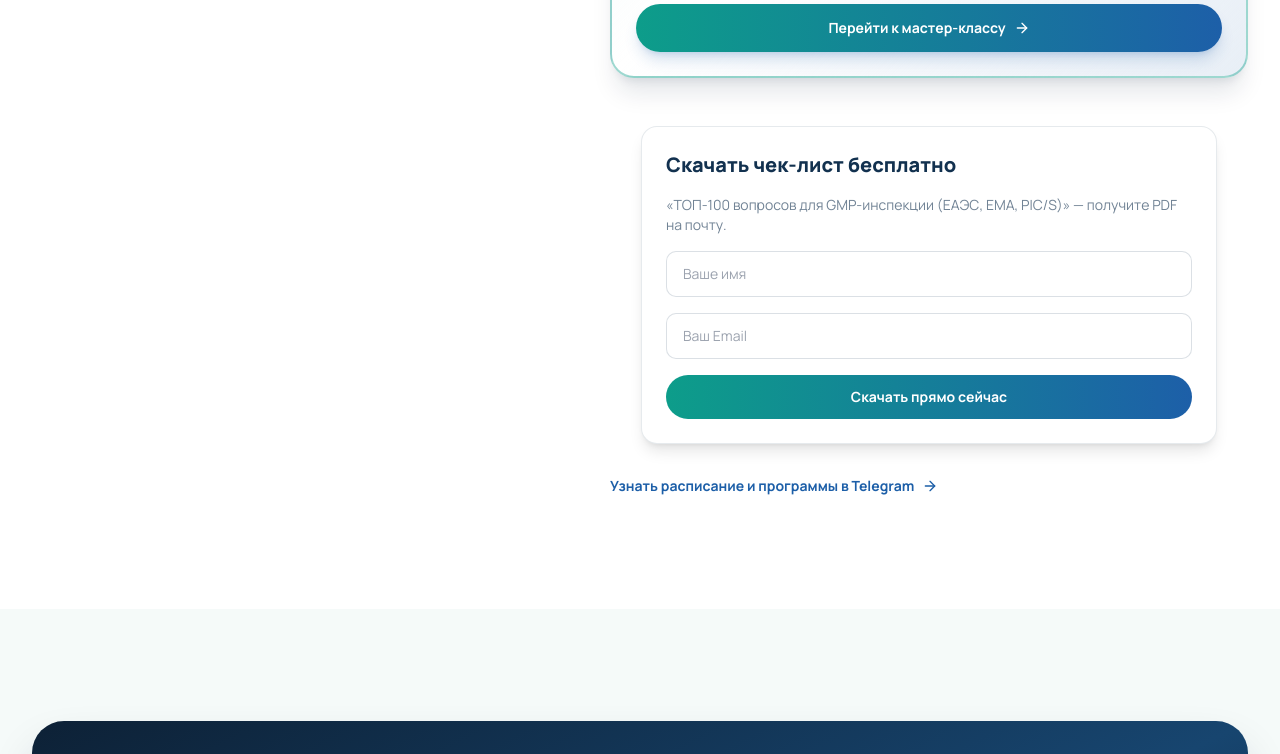
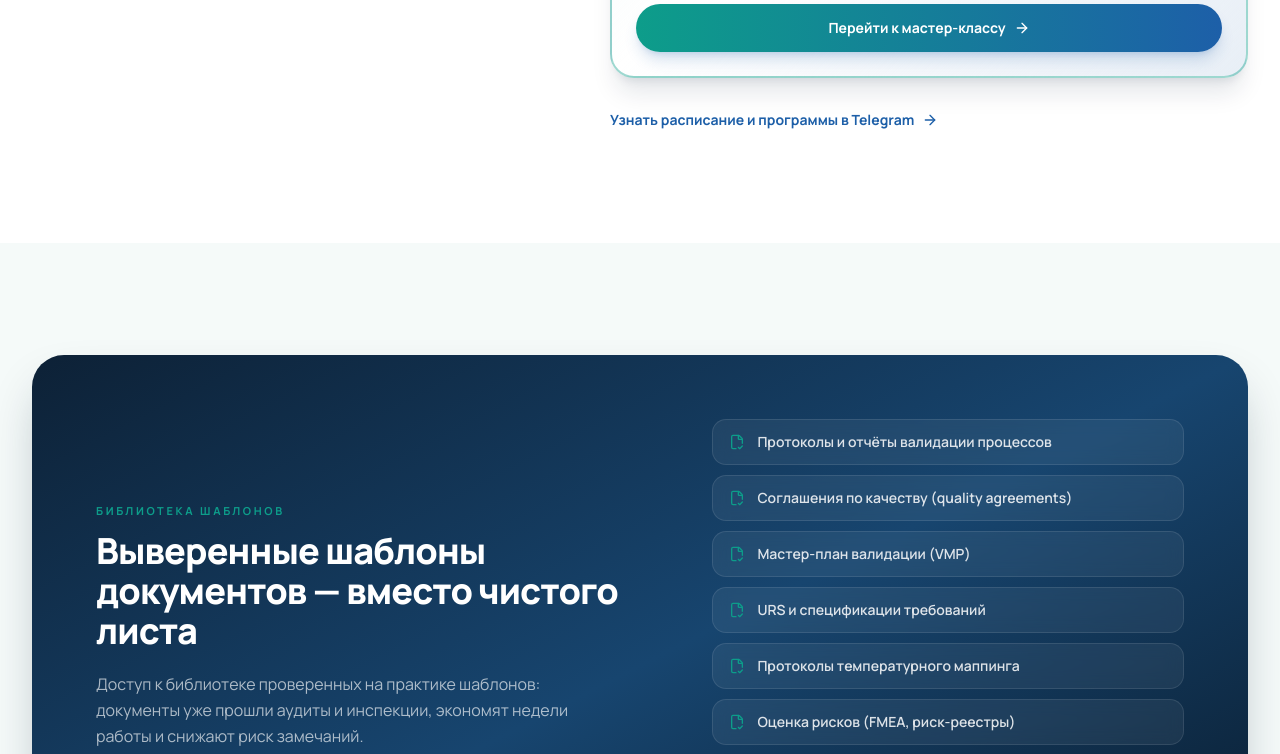
Before and after one commit to yelenagura33-droid/gxp-app-final-site, a React (Vite) app: page / in a window 1280 px wide. Shown: the part 5180-5934 px from the top of the page. Built offline with nearby package versions, Linux system fonts and the light colour scheme.

Commit message:
Move checklist to hero, remove from training

```diff
--- a/src/sections/Training.tsx
+++ b/src/sections/Training.tsx
@@ -1,7 +1,6 @@
 import { useEffect, useState } from "react";
 import { GraduationCap, UserRound, Video, ArrowRight, Bot, Clock, FileCheck, Zap, Users } from "lucide-react";
 import Reveal from "../components/Reveal";
-import ChecklistForm from "../components/ChecklistForm";
 
 const FORMATS = [
   {
@@ -21,7 +20,6 @@ const FORMATS = [
   },
 ];
 
-/** Компонент таймера обратного отсчёта */
 function CountdownTimer({ targetDate }: { targetDate: Date }) {
   const [timeLeft, setTimeLeft] = useState(targetDate.getTime() - Date.now());
 
@@ -56,7 +54,6 @@ function CountdownTimer({ targetDate }: { targetDate: Date }) {
 }
 
 export default function Training() {
-  // Дата и время начала мастер-класса (11 октября 2026, 12:00)
   const masterclassDate = new Date("2026-10-11T12:00:00");
 
   const METRICS = [
@@ -124,10 +121,9 @@ export default function Training() {
             ))}
           </div>
 
-          {/* Анонс мастер-класса с таймером и цифрами */}
+          {/* Анонс мастер-класса с таймером */}
           <Reveal delay={300}>
             <div className="mt-10 rounded-3xl border-2 border-brand-teal/40 bg-gradient-to-br from-brand-teal/10 via-white to-brand-blue/10 p-6 shadow-xl shadow-brand-navy/10">
-              {/* Бейдж */}
               <div className="flex items-center gap-3">
                 <span className="flex h-11 w-11 shrink-0 items-center justify-center rounded-xl bg-gradient-to-br from-brand-teal to-brand-blue text-white">
                   <Bot className="h-5 w-5" />
@@ -139,30 +135,22 @@ export default function Training() {
                 </div>
               </div>
 
-              {/* Заголовок */}
               <h3 className="mt-4 text-xl font-extrabold leading-tight text-brand-ink sm:text-2xl">
                 От блокнота к дашборду: ИИ-ассистенты в аудите поставщиков стерильных лекарственных препаратов
               </h3>
 
-              {/* Цифры */}
               <div className="mt-5 grid grid-cols-2 gap-3">
                 {METRICS.map((m) => (
-                  <div
-                    key={m.label}
-                    className="rounded-xl bg-white/80 p-3 shadow-sm"
-                  >
+                  <div key={m.label} className="rounded-xl bg-white/80 p-3 shadow-sm">
                     <div className="flex items-center gap-1.5 text-brand-teal">
                       <m.icon className="h-3.5 w-3.5" />
                       <span className="text-sm font-extrabold">{m.value}</span>
                     </div>
-                    <p className="mt-1 text-[11px] leading-snug text-brand-ink/60">
-                      {m.label}
-                    </p>
+                    <p className="mt-1 text-[11px] leading-snug text-brand-ink/60">{m.label}</p>
                   </div>
                 ))}
               </div>
 
-              {/* Что внутри */}
               <div className="mt-5 space-y-2 text-sm leading-relaxed text-brand-ink/70">
                 <p>
                   <span className="font-bold text-brand-ink">Теория:</span> Приложение 22 GMP (EU) об ИИ, специфика аудитов в чистых помещениях класса А/В, обзор инструментов (Copilot, Speech Service, Document Analyzer).
@@ -172,7 +160,6 @@ export default function Training() {
                 </p>
               </div>
 
-              {/* Таймер */}
               <div className="mt-5 flex flex-wrap items-center gap-3 rounded-xl bg-brand-navy px-4 py-3">
                 <span className="text-xs font-bold uppercase tracking-wider text-brand-teal">
                   До старта:
@@ -180,7 +167,6 @@ export default function Training() {
                 <CountdownTimer targetDate={masterclassDate} />
               </div>
 
-              {/* Кнопка */}
               <a
                 href="https://gxpconsulting.getcourse.ru/showcase"
                 target="_blank"
@@ -190,13 +176,6 @@ export default function Training() {
                 Перейти к мастер-классу
                 <ArrowRight className="h-4 w-4" />
               </a>
-            </div>
-          </Reveal>
-
-          {/* Форма для скачивания чек-листа */}
-          <Reveal delay={340}>
-            <div className="mt-12">
-              <ChecklistForm />
             </div>
           </Reveal>
 
```
